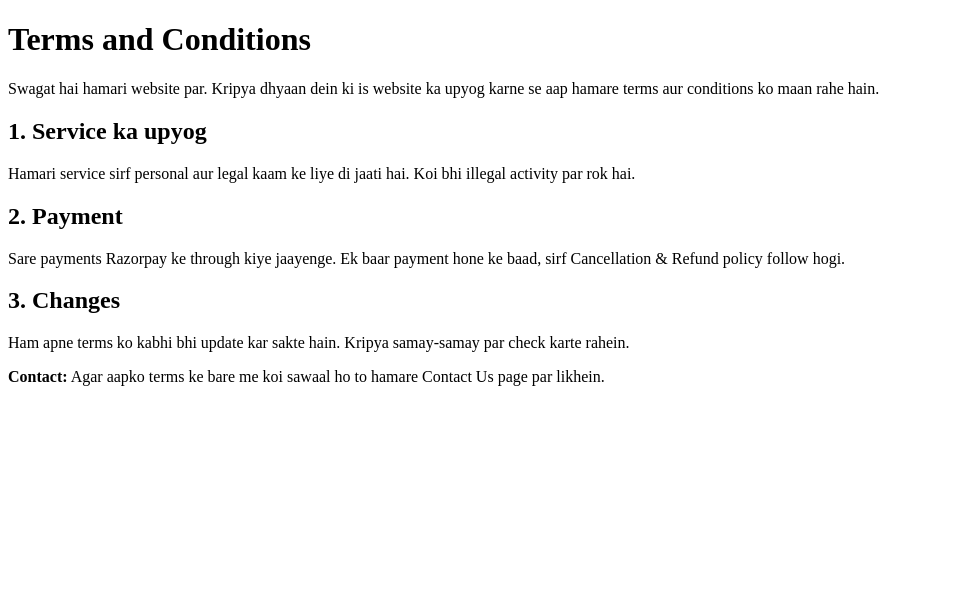
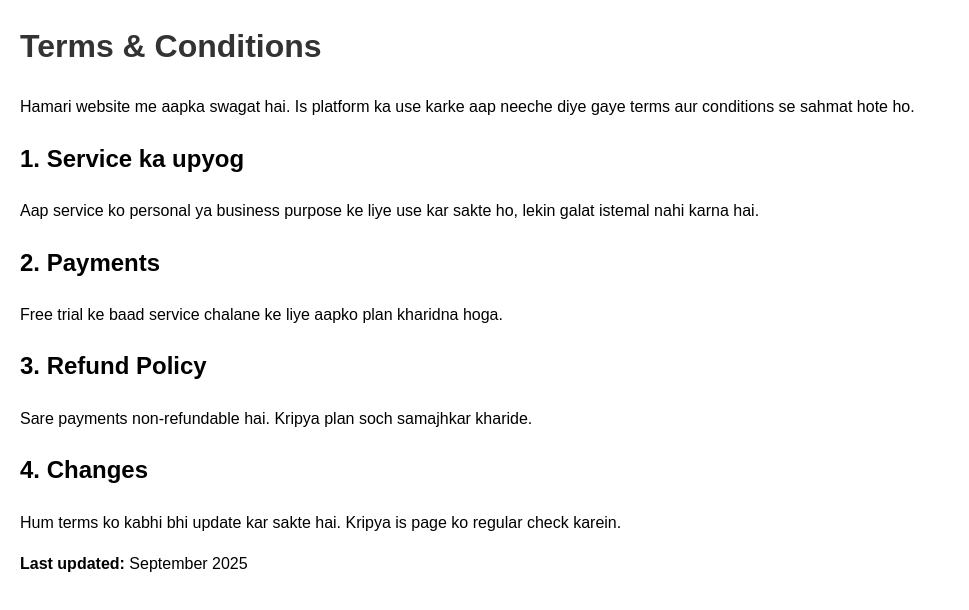
Before and after one commit to ailaboratory56-collab/Ai-creation-studio, a plain HTML site: page terms.html in a window 1280 px wide. Shown: the whole page, without its empty margins (0-969 px from the left). Drawn offline with Linux system fonts and the light colour scheme.

Commit message:
Update terms.html

```diff
--- a/terms.html
+++ b/terms.html
@@ -2,21 +2,30 @@
 <html lang="en">
 <head>
   <meta charset="UTF-8">
-  <title>Terms and Conditions</title>
+  <meta name="viewport" content="width=device-width, initial-scale=1.0">
+  <title>Terms & Conditions</title>
+  <style>
+    body { font-family: Arial, sans-serif; margin: 20px; line-height: 1.6; }
+    h1 { color: #333; }
+    h2 { margin-top: 20px; }
+  </style>
 </head>
 <body>
-  <h1>Terms and Conditions</h1>
-  <p>Swagat hai hamari website par. Kripya dhyaan dein ki is website ka upyog karne se aap hamare terms aur conditions ko maan rahe hain.</p>
+  <h1>Terms & Conditions</h1>
+  <p>Hamari website me aapka swagat hai. Is platform ka use karke aap neeche diye gaye terms aur conditions se sahmat hote ho.</p>
 
   <h2>1. Service ka upyog</h2>
-  <p>Hamari service sirf personal aur legal kaam ke liye di jaati hai. Koi bhi illegal activity par rok hai.</p>
+  <p>Aap service ko personal ya business purpose ke liye use kar sakte ho, lekin galat istemal nahi karna hai.</p>
 
-  <h2>2. Payment</h2>
-  <p>Sare payments Razorpay ke through kiye jaayenge. Ek baar payment hone ke baad, sirf Cancellation & Refund policy follow hogi.</p>
+  <h2>2. Payments</h2>
+  <p>Free trial ke baad service chalane ke liye aapko plan kharidna hoga.</p>
 
-  <h2>3. Changes</h2>
-  <p>Ham apne terms ko kabhi bhi update kar sakte hain. Kripya samay-samay par check karte rahein.</p>
+  <h2>3. Refund Policy</h2>
+  <p>Sare payments non-refundable hai. Kripya plan soch samajhkar kharide.</p>
 
-  <p><b>Contact:</b> Agar aapko terms ke bare me koi sawaal ho to hamare Contact Us page par likhein.</p>
+  <h2>4. Changes</h2>
+  <p>Hum terms ko kabhi bhi update kar sakte hai. Kripya is page ko regular check karein.</p>
+
+  <p><b>Last updated:</b> September 2025</p>
 </body>
 </html>
```
